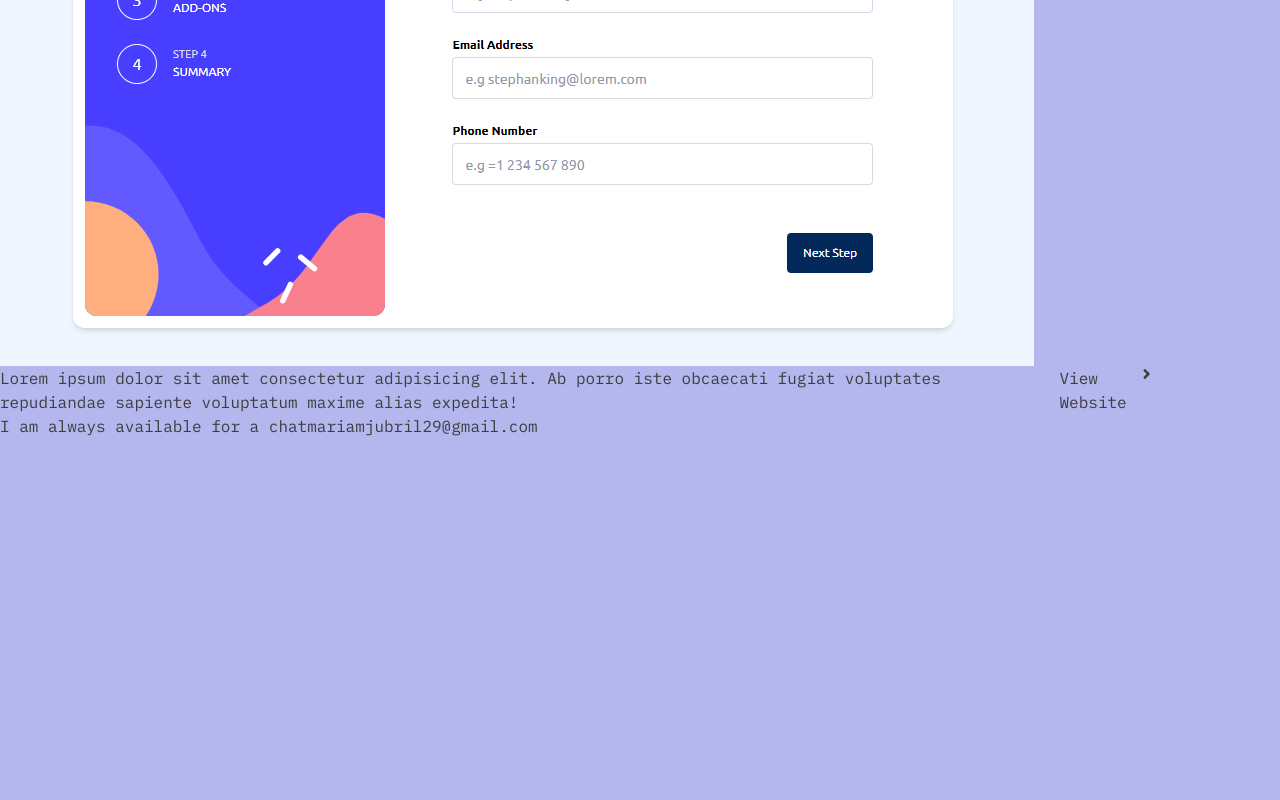
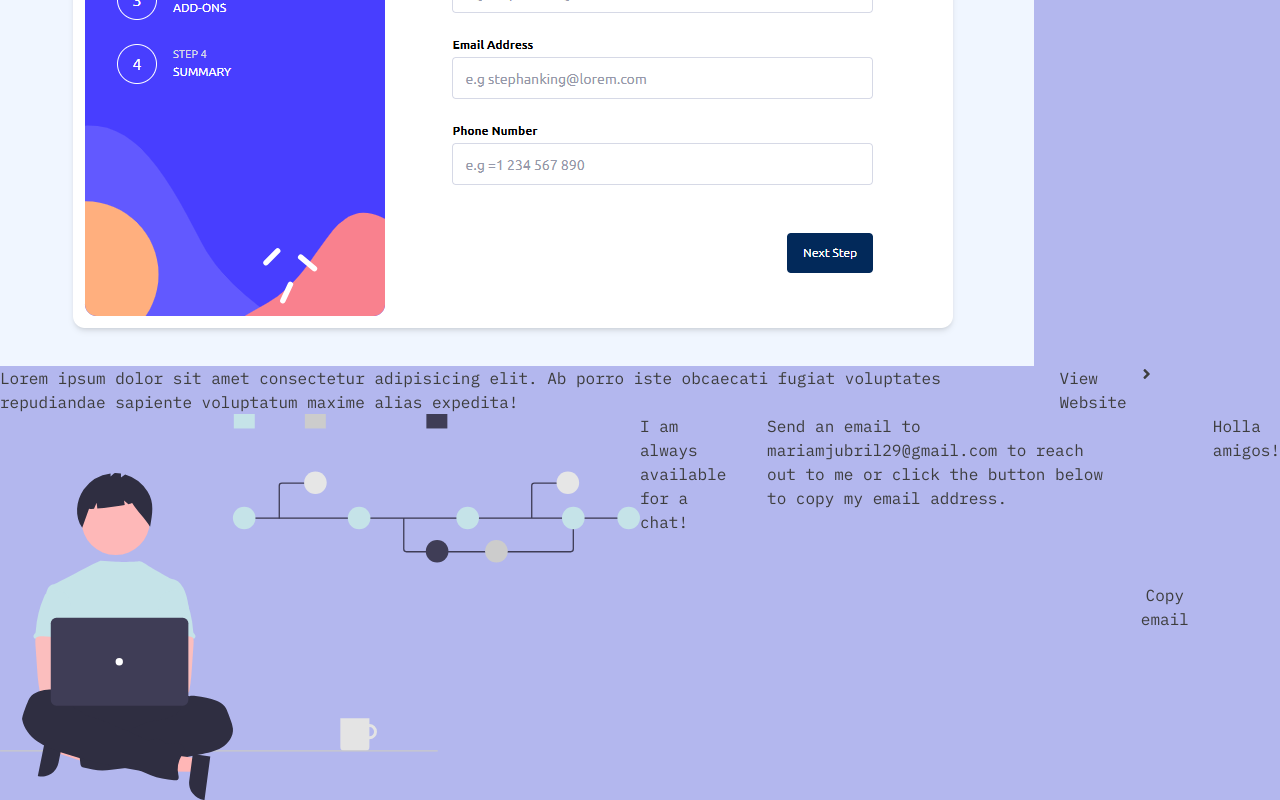
Before and after one commit to JMariam/my_portfolio, a Next.js app: page / in a window 1280 px wide. Shown: the part 2201-3001 px from the top of the page. Before the commit the page ends 2639 px from the top, so only its background shows below. Built offline with nearby package versions, Linux system fonts and the light colour scheme.

Commit message:
contacts

```diff
--- a/src/Components/Contacts.tsx
+++ b/src/Components/Contacts.tsx
@@ -1,34 +1,55 @@
+/* eslint-disable @next/next/no-img-element */
 "use client";
 
-import React, {useState} from 'react'
+import React, { useState } from "react";
+import Link from "next/link";
 
 export default function Contacts() {
-
   const [copied, setCopied] = useState(false);
   const email = "mariamjubril29@gmail.com";
 
   const handleCopy = () => {
     navigator.clipboard.writeText(email).then(() => {
       setCopied(true);
-      setTimeout(() => setCopied(false), 3000);
+      setTimeout(() => setCopied(false), 1500);
     });
   };
 
-
   return (
     <section
-      id="contact"
+      id="contac"
+      className="h-screen bg-secondary flex items-center justify-center text-text"
+    >
+      <div className="relative w-[80%] mx-auto bg-primary h-[70%] flex justify-between p-20 space-x-28">
+        <div className="w-[50%]">
+          <img src="/unndraw.svg" alt="" className="" />
+        </div>
 
-      className="h-screen bg-secondary flex items-center justify-center text-white "
-
-    >
-      <div className=" w-[80%] mx-auto p-6 bg-accent h-[70%] flex flex-col justify-center">
-        <p className="">I am always available for a chat</p>
-        <p className=""></p>
-        {copied && <p className="">Email copied to clipboard!</p>}
-        <button onClick={handleCopy} className="text-[45px]">
-          mariamjubril29@gmail.com
-        </button>
+        <div className="w-[50%] flex flex-col gap-6">
+          <p className="font-bold text-[30px] leading-none [word-spacing:-6px]">
+            I am always available for a chat!
+          </p>
+          <p className="mt-6 text-[20px]">
+            <Link
+              href="mailto:mariamjubril29@gmail.com"
+              className="underline font-bold"
+            >
+              Send an email
+            </Link>{" "}
+            to mariamjubril29@gmail.com
+            <span>
+              {" "}
+              to reach out to me or click the button below to copy my email
+              address.
+            </span>
+          </p>
+          <p className="py-2 px-4 bg-accent rounded-md w-fit flex items-center gap-2 text-white">
+            <button onClick={handleCopy} className="">
+              {copied ? "Email copied to clipboard!" : "Copy email"}
+            </button>
+          </p>
+          <p className="absolute -bottom-[25px] font-[900] text-[65px]">Holla amigos!</p>
+        </div>
       </div>
     </section>
   );
--- a/src/Components/MouseEffect.tsx
+++ b/src/Components/MouseEffect.tsx
@@ -21,7 +21,7 @@ const MouseEffect = () => {
     <div
     className="fixed top-0 left-0 w-full h-full pointer-events-none z-50 transition-all duration-75"
     style={{
-      background: `radial-gradient(circle at ${position.x}px ${position.y}px, rgba(255, 255, 255, 0.35), transparent 25%)`,
+      background: `radial-gradient(circle at ${position.x}px ${position.y}px, rgba(255, 255, 255, 0.2), transparent 25%)`,
 
     }}
   />
```
Also changed, not shown: public/contact.svg (added), public/unndraw.svg (added).
